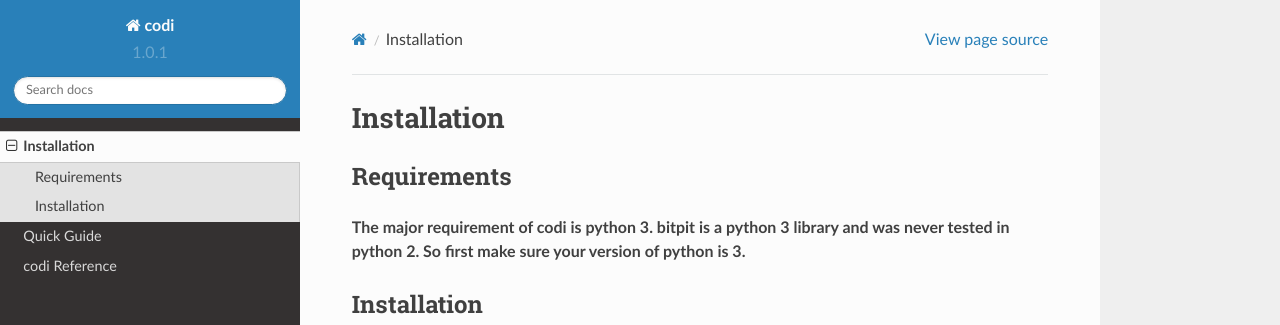
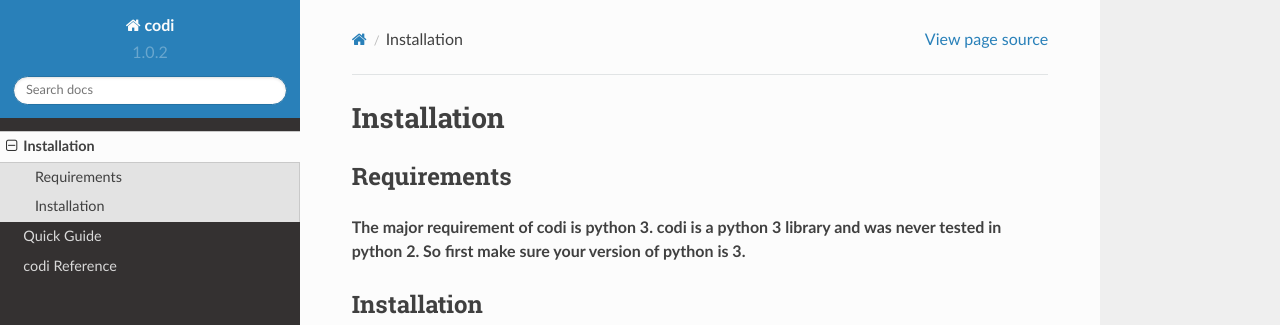
Before and after one commit to alghafli/codi, a Sphinx documentation site: the page built from docs/source/installation.rst, in a window 1280 px wide and 1194 px high. Shown: the top 325 px of the window. Built offline with Sphinx 7.4.7 and the Read the Docs theme 2.0.0, drawn with Linux system fonts in a browser that asks for light colours.

Commit message:
Add files via upload

```diff
--- a/README.txt
+++ b/README.txt
@@ -1,5 +1,5 @@
 :Date: 2018-10-06
-:Version: 1.0.1
+:Version: 1.0.2
 :Authors:
     * Mohammad Alghafli <thebsom@gmail.com>
 
--- a/codi.py
+++ b/codi.py
@@ -1,6 +1,6 @@
 '''
 :Date: 2018-10-06
-:Version: 1.0.1
+:Version: 1.0.2
 :Authors:
     * Mohammad Alghafli <thebsom@gmail.com>
 
--- a/docs/source/installation.rst
+++ b/docs/source/installation.rst
@@ -6,7 +6,7 @@ Installation
 Requirements
 -------------
 
-**The major requirement of codi is python 3. bitpit is a python 3 library and
+**The major requirement of codi is python 3. codi is a python 3 library and
 was never tested in python 2. So first make sure your version of python is 3.**
 
 ------------
```
Also changed, not shown: 13 other files.
